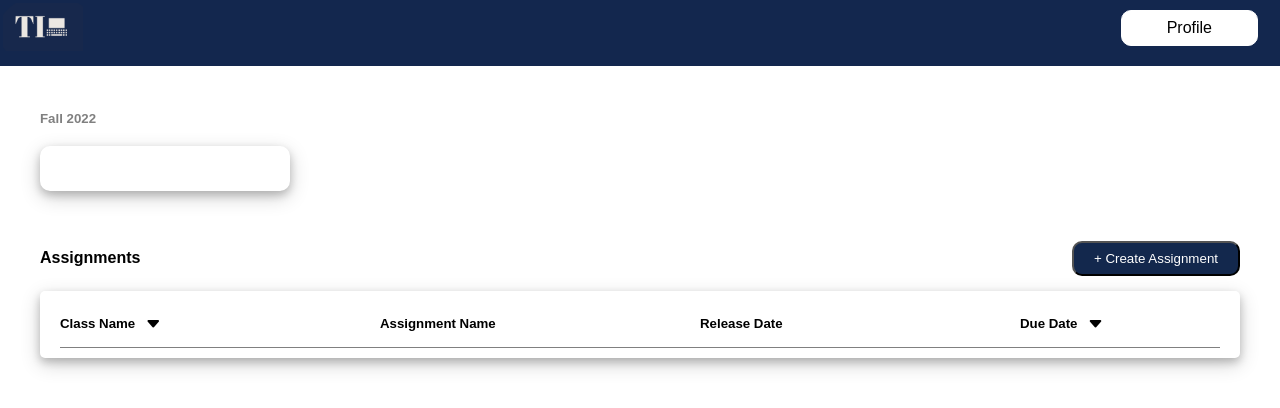
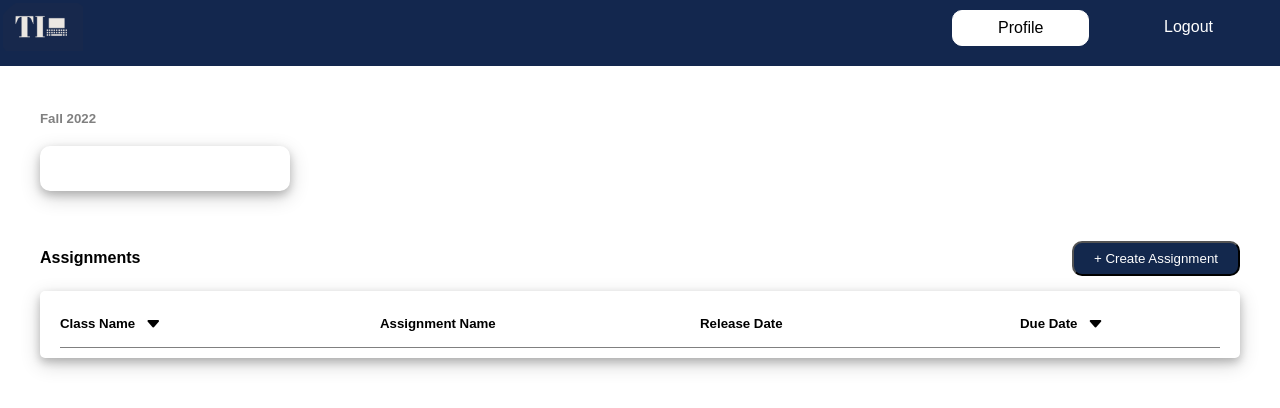
Before and after one commit to VariableV/cs326-final-chi, a website: page pages/Dashboard/Dashboard/index.html in a window 1280 px wide. Drawn offline with nearby package versions, Linux system fonts and the light colour scheme; no server answers.

Commit message:
added logout

```diff
--- a/pages/Dashboard/Dashboard/index.html
+++ b/pages/Dashboard/Dashboard/index.html
@@ -15,6 +15,13 @@
                         <a href="/profile">
                             <div style="background-color: white; color: black; padding:8 45" id="navButton">
                                 Profile
+                            </div>
+                        </a>
+                    </li>
+                    <li>
+                        <a href="/logout">
+                            <div style="color: white; padding:8 45" id="logout">
+                                Logout
                             </div>
                         </a>
                     </li>
```
Also changed, not shown: pages/Dashboard/Assignment/index.html (+8 -1 lines), pages/Profile/index.html (+7 -0 lines).
